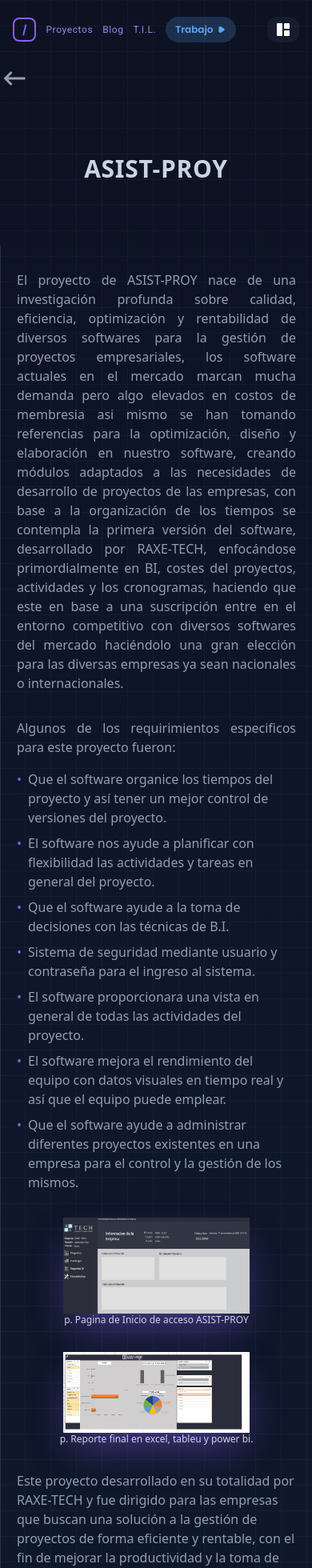
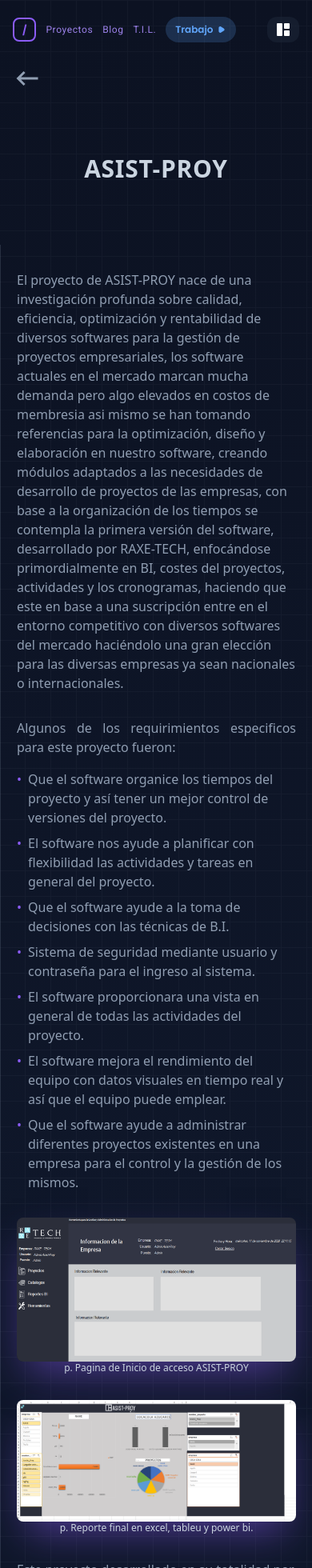
Before and after one commit to ImJars/Development-full-coding, a React (Vite) app: page /project_page_Four in a window 390 px wide. Shown: the top 1960 px of the page at 80% size. Built offline with nearby package versions, Linux system fonts and the light colour scheme.

Commit message:
Update projects

```diff
--- a/src/components/projects/project_page_Four.jsx
+++ b/src/components/projects/project_page_Four.jsx
@@ -65,17 +65,17 @@ function PageProjectFour() {
             <div className="content-wrapped pt-20 sm:pt-32">
               <div className="flex">
                 <button onClick={() => navigate(-1)} className="">
-                  <MdOutlineKeyboardBackspace className="text-4xl text-text-general hover:scale-90 transition-all duration-300 ease-in-out" />
+                  <MdOutlineKeyboardBackspace className="mx-4 sm:mx-0 text-4xl text-text-general hover:scale-90 transition-all duration-300 ease-in-out" />
                 </button>
               </div>
-              <TitleSection className="mx-5 sm:mx-0 my-20 flex justify-center">
+              <TitleSection className="mx-4 sm:mx-0 my-20 flex justify-center">
                 <h1 className="Title-Name text-text-white-gray text-7xl font-bold tracking-wide">
                   ASIST-PROY
                 </h1>
               </TitleSection>
               <div className="border-l px-5 pb-28 md:pl-24 border-text-general border-opacity-20">
                 <div>
-                  <p className="text-text-general my-8 text-justify sm:text-left">
+                  <p className="text-text-general my-8 sm:text-left">
                     El proyecto de ASIST-PROY nace de una investigación profunda
                     sobre calidad, eficiencia, optimización y rentabilidad de
                     diversos softwares para la gestión de proyectos
@@ -154,7 +154,7 @@ function PageProjectFour() {
                     <img
                       src="asistProy.png"
                       alt="img_asistProy"
-                      className="w-2/3 shadow-2xl shadow-text-purple/50 flex justify-center mx-auto"
+                      className="w-full sm:w-2/3 shadow-2xl shadow-text-purple/50 flex justify-center mx-auto rounded-lg"
                     />
                     <p className="flex justify-center text-xs text-text-white-gray">
                       p. Pagina de Inicio de acceso ASIST-PROY
@@ -164,7 +164,7 @@ function PageProjectFour() {
                     <img
                       src="asistProy_reporte.png"
                       alt="img_asistProy_reporte"
-                      className="w-2/3 shadow-2xl shadow-text-purple/50 flex justify-center mx-auto"
+                      className="w-full sm:w-2/3 shadow-2xl shadow-text-purple/50 flex justify-center mx-auto rounded-lg"
                     />
                     <p className="flex justify-center text-xs text-text-white-gray">
                       p. Reporte final en excel, tableu y power bi.
--- a/src/projects.jsx
+++ b/src/projects.jsx
@@ -153,7 +153,7 @@ function Projects() {
                 />
                 <SoftwareProject
                   title={'ASIST-PROY'}
-                  description={'Plataforma web la cual administra información, finanzas, personal, eventos, etc. En base a la informacion se toman decisiones.'}
+                  description={'El proyecto de ASIST-PROY nace de una investigación profunda sobre calidad, eficiencia, optimización y rentabilidad de diversos softwares'}
                   skill_1={'TailwindCSS'}
                   skill_2={'ReactJS'}
                   skill_3={'NextJS'}
```
